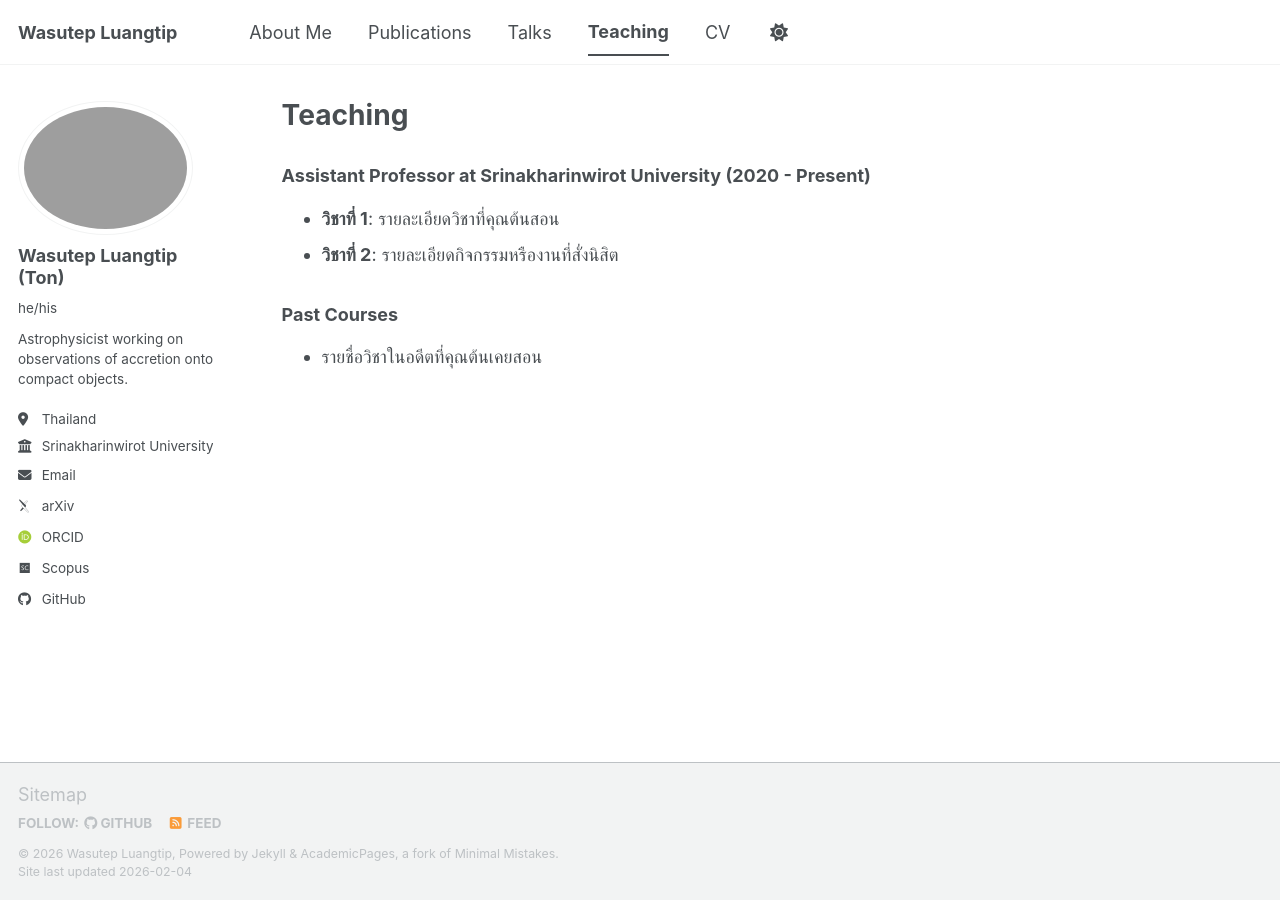
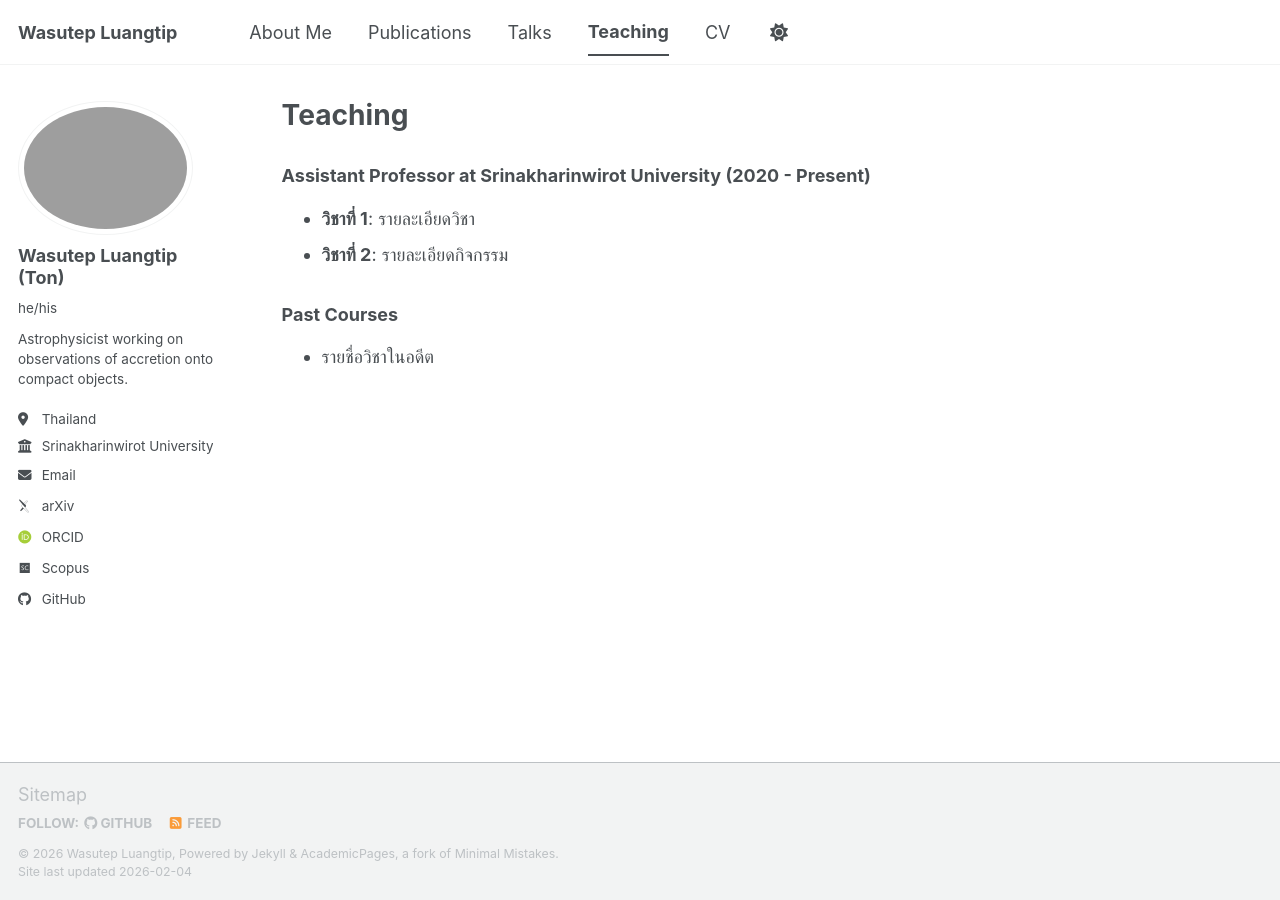
Before and after one commit to wluangtip/wluangtip.github.io, a Jekyll site: the page built from _pages/teaching.md, in a window 1280 px wide. Built offline with Jekyll 4.4.1, drawn with Linux system fonts in a browser that asks for light colours; some web fonts are replaced; a script bundle is joined from its source files by our own code; library files that are not in the unit come from our copies.

Commit message:
Update teaching.md

```diff
--- a/_pages/teaching.md
+++ b/_pages/teaching.md
@@ -7,8 +7,8 @@ author_profile: true
 
 ### Assistant Professor at Srinakharinwirot University (2020 - Present)
 
-* **วิชาที่ 1**: รายละเอียดวิชาที่คุณต้นสอน
-* **วิชาที่ 2**: รายละเอียดกิจกรรมหรืองานที่สั่งนิสิต
+* **วิชาที่ 1**: รายละเอียดวิชา
+* **วิชาที่ 2**: รายละเอียดกิจกรรม
 
 ### Past Courses
-* รายชื่อวิชาในอดีตที่คุณต้นเคยสอน
+* รายชื่อวิชาในอดีต
```
